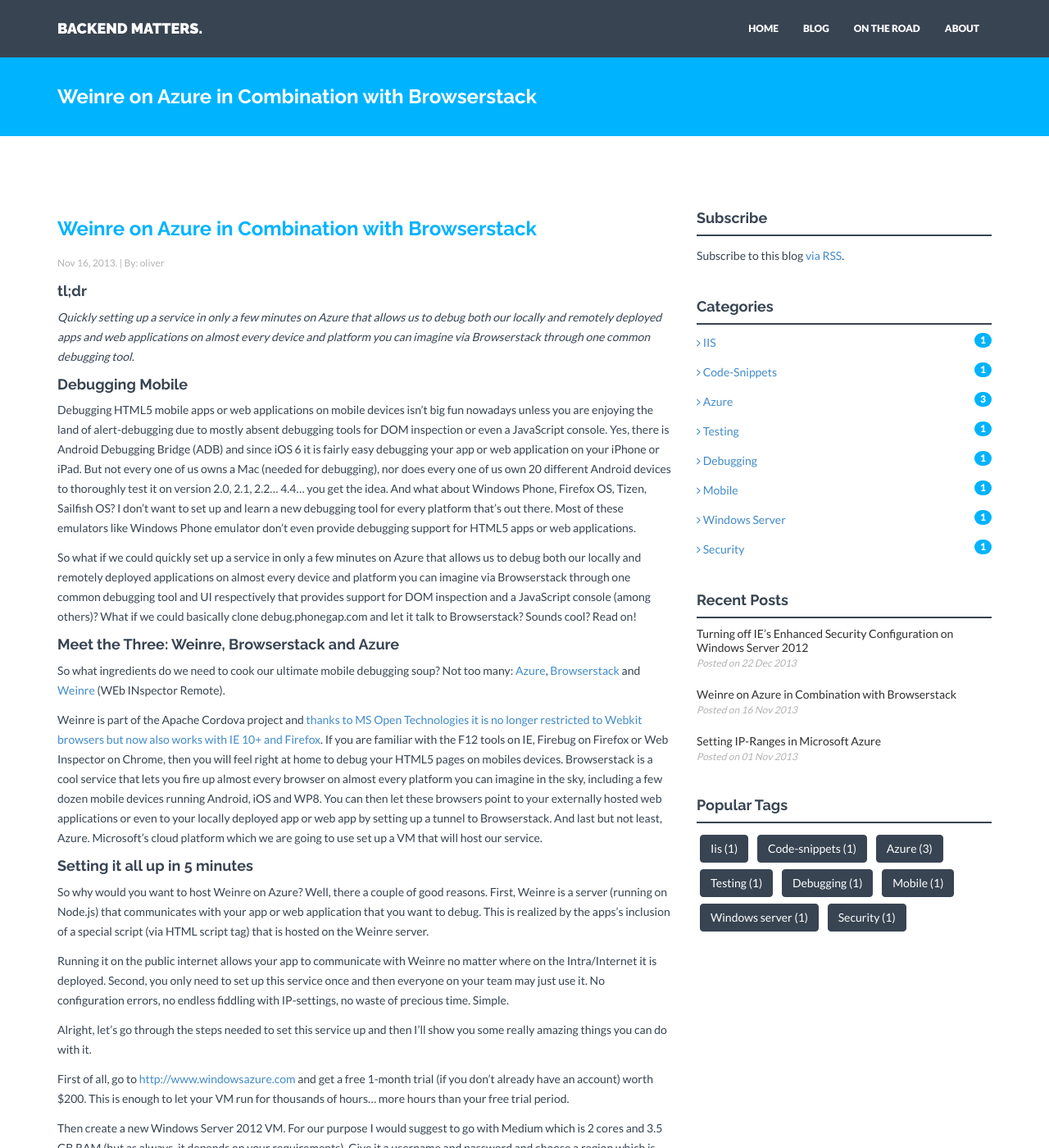
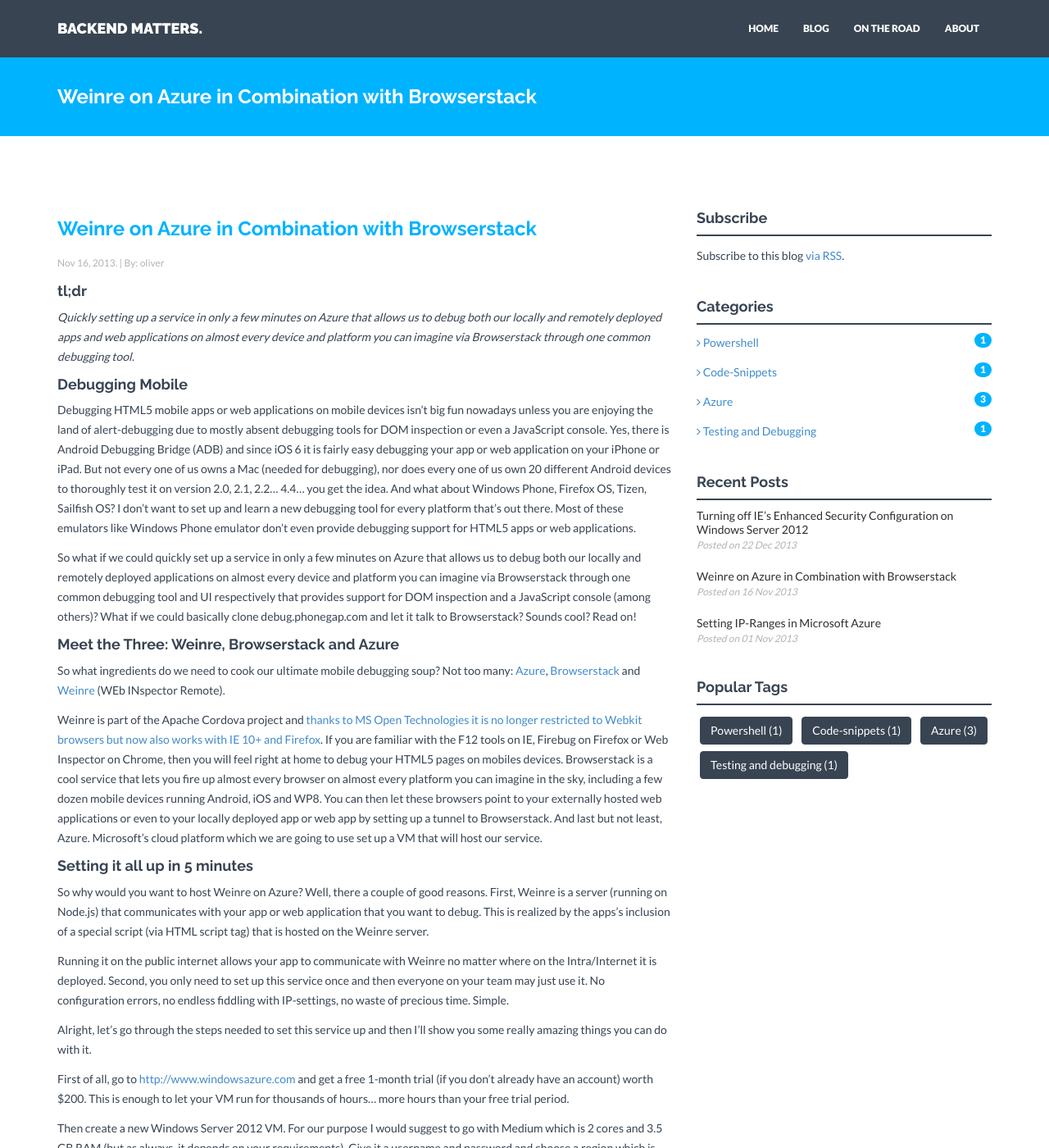
Before and after one commit to arafato/blog, a Jekyll site: the page built from _posts/blog/2013-11-16-weinre-browserstack.md, in a window 1280 px wide and 1400 px high. Shown: the whole window at 82% size. Built offline with Jekyll 4.4.1, drawn with Linux system fonts in a browser that asks for light colours; nearby versions of some CDN libraries; comment, search, counter and statistics services are not loaded.

Commit message:
Updated categories.

```diff
--- a/_posts/blog/2013-11-01-setting-ipranges-azure.markdown
+++ b/_posts/blog/2013-11-01-setting-ipranges-azure.markdown
@@ -5,7 +5,7 @@
 author: oliver
 categories:
 - blog
-- IIS
+- Powershell
 - Code-Snippets
 - Azure
 ---
--- a/_posts/blog/2013-11-16-weinre-browserstack.md
+++ b/_posts/blog/2013-11-16-weinre-browserstack.md
@@ -5,9 +5,7 @@
 author: oliver
 categories:
 - blog
-- Testing
-- Debugging
-- Mobile
+- Testing and Debugging
 - Azure
 ---
 
--- a/_posts/blog/2013-12-22-turning-off-enhanced-security-on-azure.md
+++ b/_posts/blog/2013-12-22-turning-off-enhanced-security-on-azure.md
@@ -6,8 +6,6 @@
 categories:
 - blog
 - Azure
-- Windows Server
-- Security
 ---
 
 Since I was reading
```
